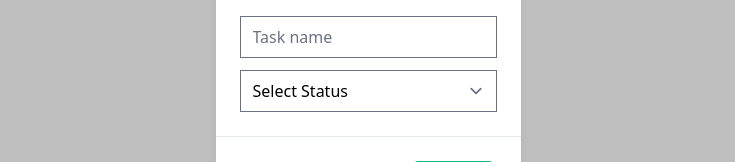
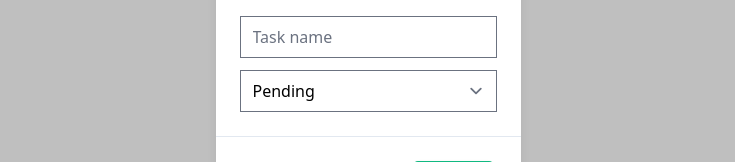
Before and after one commit to amitleuva1987/react-todo, a React (Create React App) app: page / in a window 1280 px wide. Both pictures are taken after a click on the button "ADD TASK". Shown: the part 330-492 px from the top of the page, without its empty margins (272-1007 px from the left). Built offline with nearby package versions, Linux system fonts and the light colour scheme.

Commit message:
modal changes

```diff
--- a/src/components/Modal.js
+++ b/src/components/Modal.js
@@ -74,7 +74,7 @@ function Modal({ showModal, setShowModal, parentTask, listIndex }) {
                 {/*header*/}
                 <div className="flex items-center justify-center p-5 border-b border-solid border-slate-200 rounded-t">
                   <h3 className="text-xl font-semibold uppercase ">
-                    Create a Task
+                    {enableedit ? "Edit Task" : "Create a Task"}
                   </h3>
                   <button
                     className="p-1 ml-auto bg-transparent border-0 text-black opacity-6 float-right text-3xl leading-none font-semibold outline-none focus:outline-none"
@@ -101,8 +101,18 @@ function Modal({ showModal, setShowModal, parentTask, listIndex }) {
                     onChange={(e) => handleChange(e)}
                   >
                     <option value="">Select Status</option>
-                    <option value="Done">Done</option>
-                    <option value="Pending">Pending</option>
+                    <option
+                      value="Done"
+                      selected={task.status === "Done" ? true : false}
+                    >
+                      Done
+                    </option>
+                    <option
+                      value="Pending"
+                      selected={task.status !== "Done" ? true : false}
+                    >
+                      Pending
+                    </option>
                   </select>
                 </div>
                 {/*footer*/}
```
